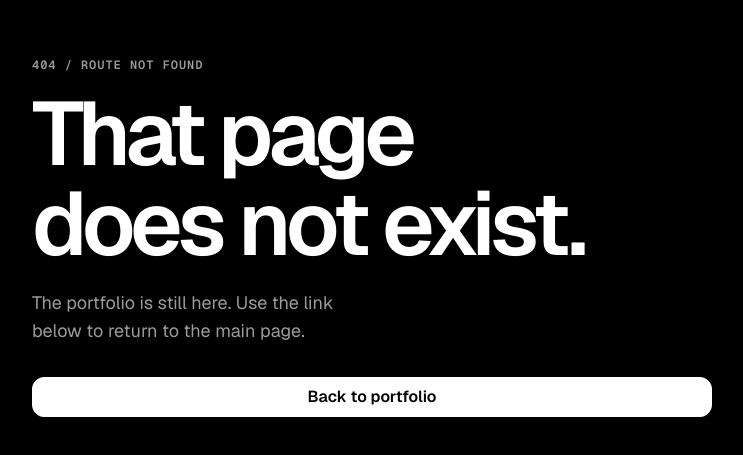
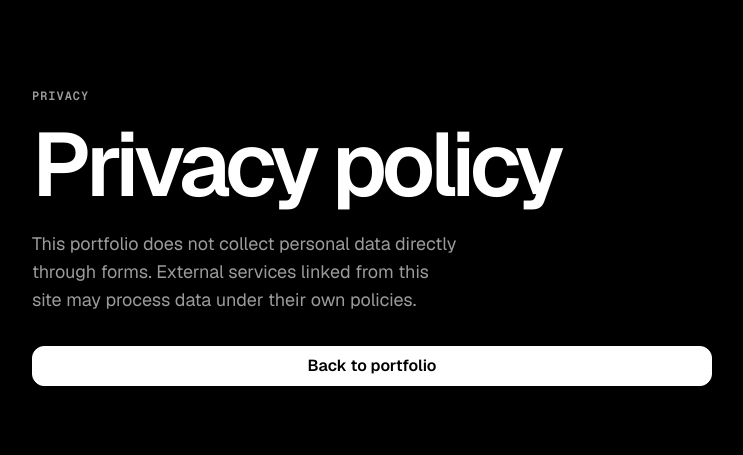
Before and after one commit to SohailKhan0525/MyPortfolio, a Next.js app: page /privacy in a window 1280 px wide. Before the commit this address had no page. Shown: the part 163-618 px from the top of the page, without its empty margins (268-1011 px from the left). Built offline with nearby package versions, Linux system fonts and the light colour scheme.

Commit message:
Move privacy page into Next.js

```diff
--- /dev/null
+++ b/app/privacy/page.tsx
@@ -0,0 +1,5 @@
+import Link from "next/link";
+
+export default function PrivacyPage() {
+  return <main className="not-found"><p className="eyebrow">Privacy</p><h1>Privacy policy</h1><p>This portfolio does not collect personal data directly through forms. External services linked from this site may process data under their own policies.</p><Link className="button button-primary" href="/">Back to portfolio</Link></main>;
+}
```
